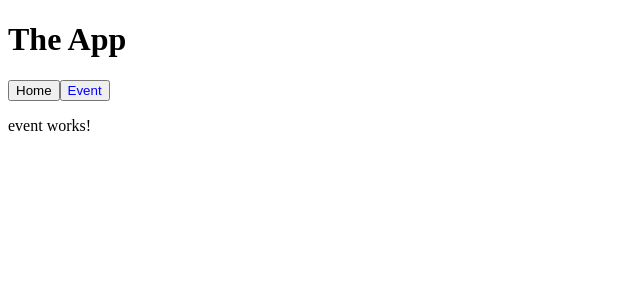
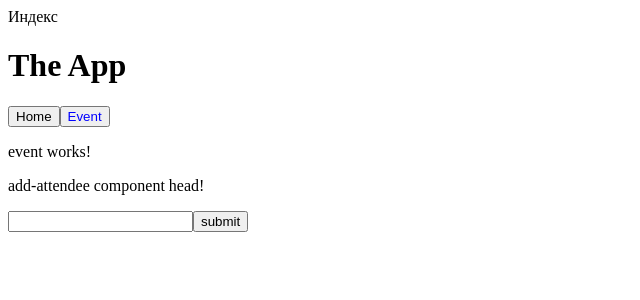
Before and after one commit to o-gen18/angular_demo, an Angular app: page /event in a window 1280 px wide. Shown: the top 300 px of the page, without its empty margins (0-640 px from the left). Built offline with nearby package versions, Linux system fonts and the light colour scheme.

Commit message:
Added attendee

```diff
--- /dev/null
+++ b/src/app/event/components/add-attendee/add-attendee.component.html
@@ -0,0 +1,5 @@
+<p>add-attendee component head!</p>
+<form [formGroup]="addAttendeeForm" (ngSubmit)="submit()">
+  <input type="text" formControlName="name">
+  <button type="submit">submit</button>
+</form>
--- /dev/null
+++ b/src/app/event/components/add-attendee/add-attendee.component.scss
@@ -0,0 +1,4 @@
+form {
+  display: flex;
+}
+//Add styles to make the button and input element inline next to each other.
--- /dev/null
+++ b/src/app/event/components/add-attendee/add-attendee.component.ts
@@ -0,0 +1,22 @@
+import { Component } from '@angular/core';
+import {FormControl, FormGroup, Validators} from "@angular/forms";
+
+@Component({
+  selector: 'app-add-attendee',
+  templateUrl: './add-attendee.component.html',
+  styleUrls: ['./add-attendee.component.scss']
+})
+export class AddAttendeeComponent {
+  addAttendeeForm = new FormGroup({
+    name: new FormControl('', [Validators.required])
+  })
+
+  submit() {
+    const attendee = {
+    name: this.addAttendeeForm.value.name,
+    attending: true,
+    guests: 0
+    };
+    console.log('TCL: AddAttendeeComponent -> submit -> attendee', attendee);
+  }
+}
--- a/src/app/event/containers/event/event.component.html
+++ b/src/app/event/containers/event/event.component.html
@@ -1 +1,2 @@
 <p>event works!</p>
+<app-add-attendee></app-add-attendee>
--- a/src/app/home/containers/home/home.component.html
+++ b/src/app/home/containers/home/home.component.html
@@ -1,3 +1,3 @@
-{{title}}
+<p>{{title}}</p>
 
 <input type="text" #input [value]="title" (keyup)="updateTitle(input.value)">
--- /dev/null
+++ b/src/app/models/attendee.ts
@@ -0,0 +1,6 @@
+
+export interface Attendee {
+  name: string;
+  guests: number;
+  attending: boolean;
+}
--- /dev/null
+++ b/src/app/models/index.ts
@@ -0,0 +1 @@
+export * from './attendee';
--- a/src/index.html
+++ b/src/index.html
@@ -8,6 +8,7 @@
   <link rel="icon" type="image/x-icon" href="favicon.ico">
 </head>
 <body>
+Индекс
   <app-root></app-root>
 </body>
 </html>
```
Also changed, not shown: src/app/app.module.ts (+4 -6 lines), src/app/event/event.module.ts (+7 -4 lines), src/app/home/home.module.ts (added, +17 -0 lines), 2 other files (tests, documents, lock files or other folders).
